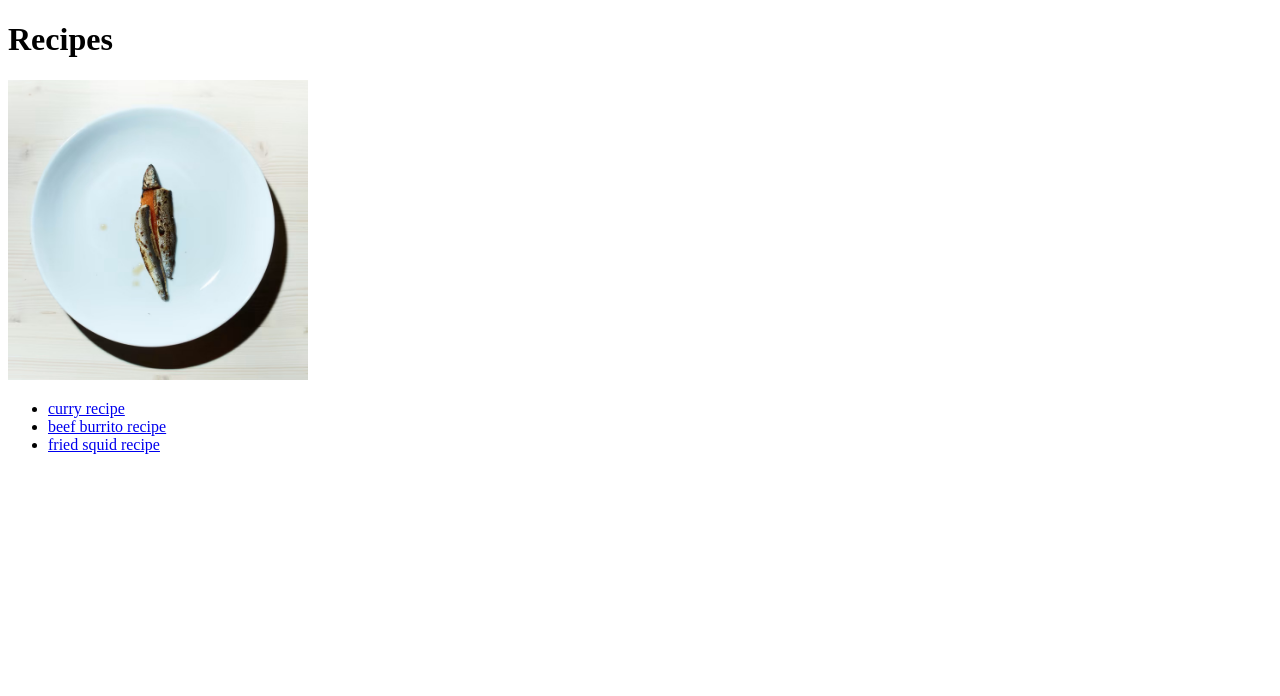
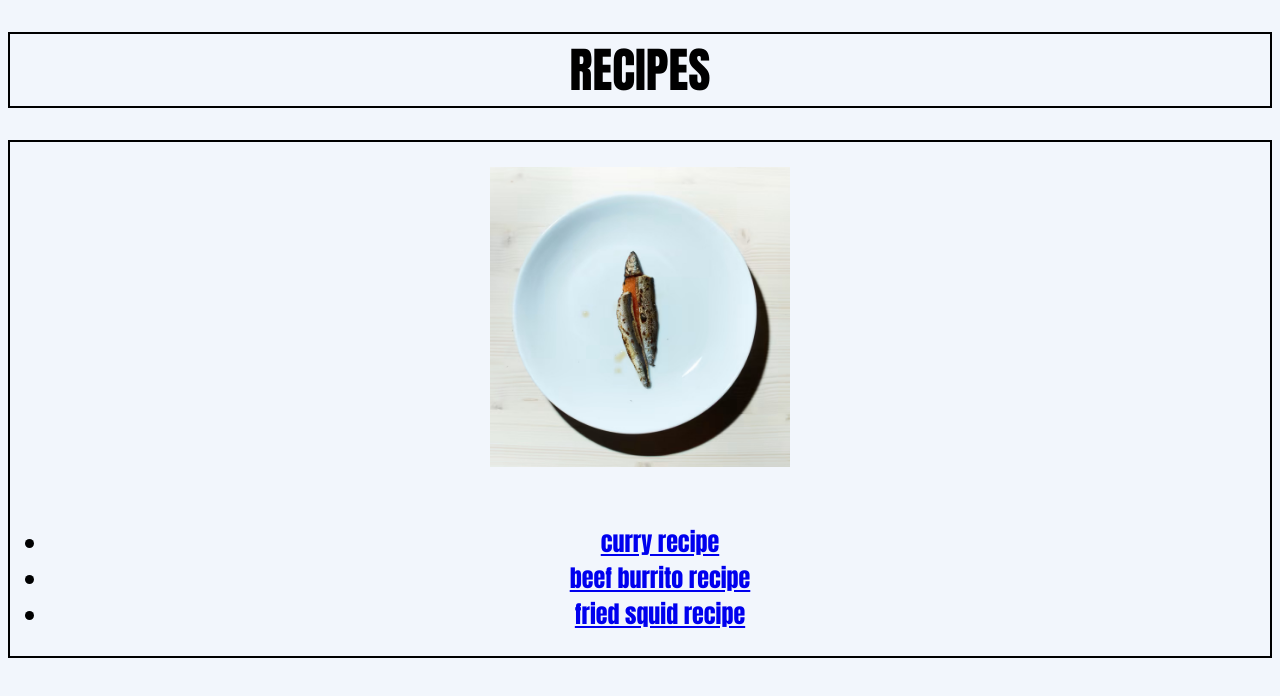
Before and after one commit to PlasmaZen/recipes.github.io, a plain HTML site: page index.html in a window 1280 px wide. Drawn offline with Linux system fonts and the light colour scheme.

Commit message:
Forgot to commit yesterday :(

```diff
--- a/index.html
+++ b/index.html
@@ -2,15 +2,18 @@
 <html lang="en">
     <head>
         <meta charset="utf-8">
+        <link rel="stylesheet" type="text/css" href="styles.css" >
         <title>recipes4u!</title>
     </head>
     <body>
-        <h1>Recipes</h1>
+        <h1 class="title">RECIPES</h1>
+        <div class="mainbody">
             <img src="assets/yumfish.jpg" alt="a yumfish" width="300" height="300">
             <ul>
                 <li><a href="recipes/curry.html">curry recipe</a> </li>
                 <li><a href="recipes/beefburrito.html">beef burrito recipe</a></li>
                 <li><a href="recipes/friedcalamari.html">fried squid recipe</a></li>
             </ul>
+        </div>
     </body>
 </html>
--- /dev/null
+++ b/styles.css
@@ -0,0 +1,30 @@
+body {
+    background-color: #f2f6fc;
+    font-family: Impact, Haettenschweiler, 'Arial Narrow Bold', sans-serif;
+}
+
+img {
+    padding: 25px 25px 25px 25px;
+}
+
+.mainbody .title {
+    text-align: center;
+    border: 2px solid #000000;
+    text-align: center;
+    font-family: Impact;
+}
+
+.mainbody {
+    font-size: 24px;
+    border: 2px solid #000000;
+    text-align: center;
+    font-family: Impact;
+}
+
+.title {
+    font-size: 48px;
+    text-align: center;
+    border: 2px solid #000000;
+    text-align: center;
+    font-family: Impact;
+}
```
Lines whose indentation alone changed are shown as unchanged.
